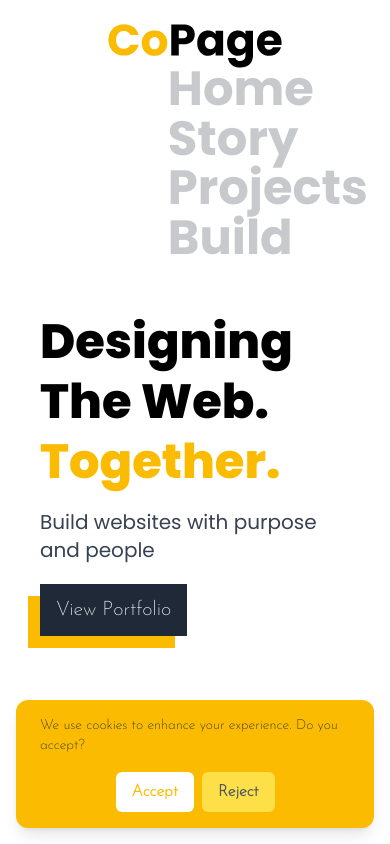
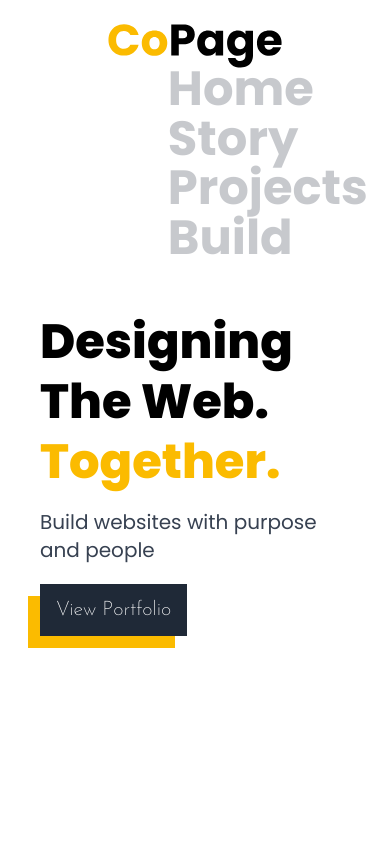
Before and after one commit to altamash1605/copage, a React (Vite) app: page / in a window 390 px wide. Shown: the top 844 px of the page. Built offline with nearby package versions, Linux system fonts and the light colour scheme.

Commit message:
Update NamePrompt.jsx

```diff
--- a/src/components/NamePrompt.jsx
+++ b/src/components/NamePrompt.jsx
@@ -1,72 +1,77 @@
 import { useEffect, useState } from 'react';
 import { motion, AnimatePresence } from 'framer-motion';
 
-export default function CookieConsent() {
-  const [showBanner, setShowBanner] = useState(false);
+export default function NamePrompt() {
+  const [showPrompt, setShowPrompt] = useState(false);
+  const [name, setName] = useState('');
+  const [submitted, setSubmitted] = useState(false);
 
   useEffect(() => {
-    const consent = localStorage.getItem('cookieConsent');
-    const sessionSeen = sessionStorage.getItem('cookieBannerShown');
+    const handleScroll = () => {
+      const consent = localStorage.getItem('cookieConsent') === 'true';
+      const nameSeen = sessionStorage.getItem('namePromptSeen') === 'true';
+      if (consent && !nameSeen) {
+        setShowPrompt(true);
+        window.removeEventListener('scroll', handleScroll);
+      }
+    };
 
-    if (!consent && !sessionSeen) {
-      const timer = setTimeout(() => {
-        setShowBanner(true);
-        sessionStorage.setItem('cookieBannerShown', 'true');
-      }, 3000);
-
-      return () => clearTimeout(timer);
-    }
+    window.addEventListener('scroll', handleScroll);
+    return () => window.removeEventListener('scroll', handleScroll);
   }, []);
 
-  const handleConsent = (accepted) => {
-    localStorage.setItem('cookieConsent', accepted ? 'true' : 'false');
-    setShowBanner(false);
+  const handleSubmit = (e) => {
+    e.preventDefault();
+    if (!name.trim()) return;
 
-    if (accepted) {
-      const script = document.createElement('script');
-      script.src = 'https://www.googletagmanager.com/gtag/js?id=G-CKXQZ6B8XE';
-      script.async = true;
-      document.head.appendChild(script);
+    if (typeof window.gtag === 'function') {
+      window.gtag('event', 'name_collected', {
+        event_category: 'engagement',
+        event_label: name,
+        value: name,
+      });
+    }
 
-      script.onload = () => {
-        window.dataLayer = window.dataLayer || [];
-        function gtag() {
-          window.dataLayer.push(arguments);
-        }
-        window.gtag = gtag;
-        gtag('js', new Date());
-        gtag('config', 'G-CKXQZ6B8XE', { debug_mode: true });
-      };
-    }
+    setSubmitted(true);
+    sessionStorage.setItem('namePromptSeen', 'true');
+    localStorage.setItem('visitorName', name);
+    setTimeout(() => {
+      setShowPrompt(false);
+    }, 1500);
   };
 
   return (
     <AnimatePresence>
-      {showBanner && (
+      {showPrompt && (
         <motion.div
           initial={{ y: 100, opacity: 0 }}
           animate={{ y: 0, opacity: 1 }}
           exit={{ y: 100, opacity: 0 }}
           transition={{ type: 'spring', stiffness: 300, damping: 30 }}
-          className="fixed bottom-4 left-4 right-4 bg-brand text-gray-800 px-6 py-4 rounded-xl shadow-lg z-50 max-w-2xl mx-auto flex flex-col sm:flex-row items-center justify-between gap-4 font-josefin"
+          className="fixed bottom-4 left-4 right-4 sm:left-1/2 sm:translate-x-[-50%] bg-white text-gray-800 px-6 py-4 rounded-xl shadow-lg z-50 font-josefin max-w-sm w-[95%]"
         >
-          <p className="text-sm sm:text-base">
-            We use cookies to enhance your experience. Do you accept?
-          </p>
-          <div className="flex gap-2">
-            <button
-              onClick={() => handleConsent(true)}
-              className="px-4 py-2 rounded-md bg-white text-brand font-semibold hover:bg-yellow-100 transition"
-            >
-              Accept
-            </button>
-            <button
-              onClick={() => handleConsent(false)}
-              className="px-4 py-2 rounded-md bg-yellow-300 text-gray-600 font-semibold hover:bg-gray-700 transition"
-            >
-              Reject
-            </button>
-          </div>
+          {submitted ? (
+            <p className="text-center text-brand font-semibold">Thanks, {name}!</p>
+          ) : (
+            <form onSubmit={handleSubmit} className="flex flex-col sm:flex-row gap-3 items-center justify-between">
+              <label htmlFor="name" className="sr-only">Your Name</label>
+              <input
+                id="name"
+                type="text"
+                placeholder="What's your name?"
+                value={name}
+                onChange={(e) => setName(e.target.value)}
+                className="flex-1 px-4 py-2 rounded-md bg-gray-100 outline-none border border-gray-300 w-full"
+                required
+              />
+              <button
+                type="submit"
+                className="bg-brand text-white px-4 py-2 rounded-md font-semibold hover:bg-yellow-500 transition w-full sm:w-auto"
+              >
+                Submit
+              </button>
+            </form>
+          )}
         </motion.div>
       )}
     </AnimatePresence>
```
